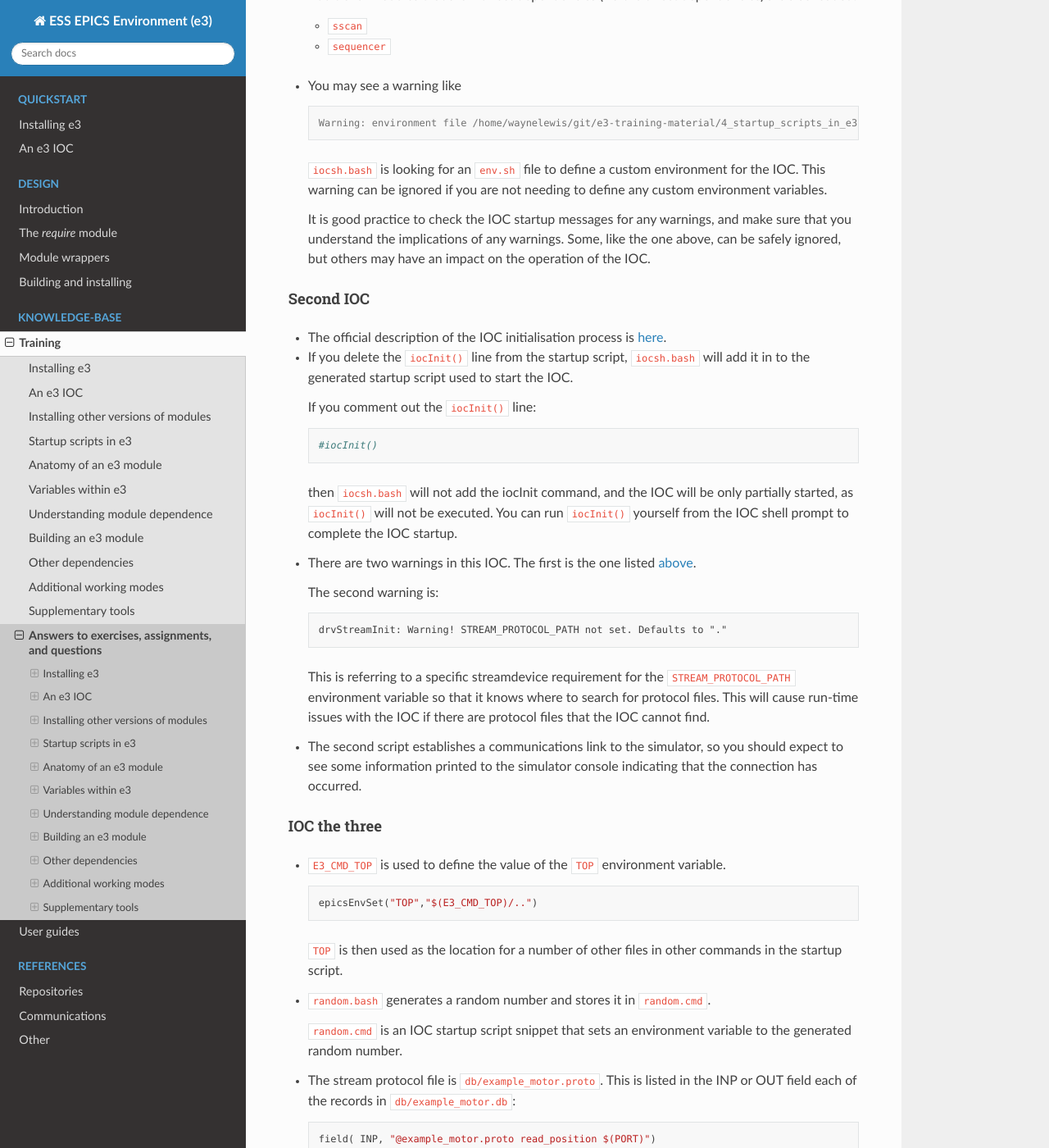
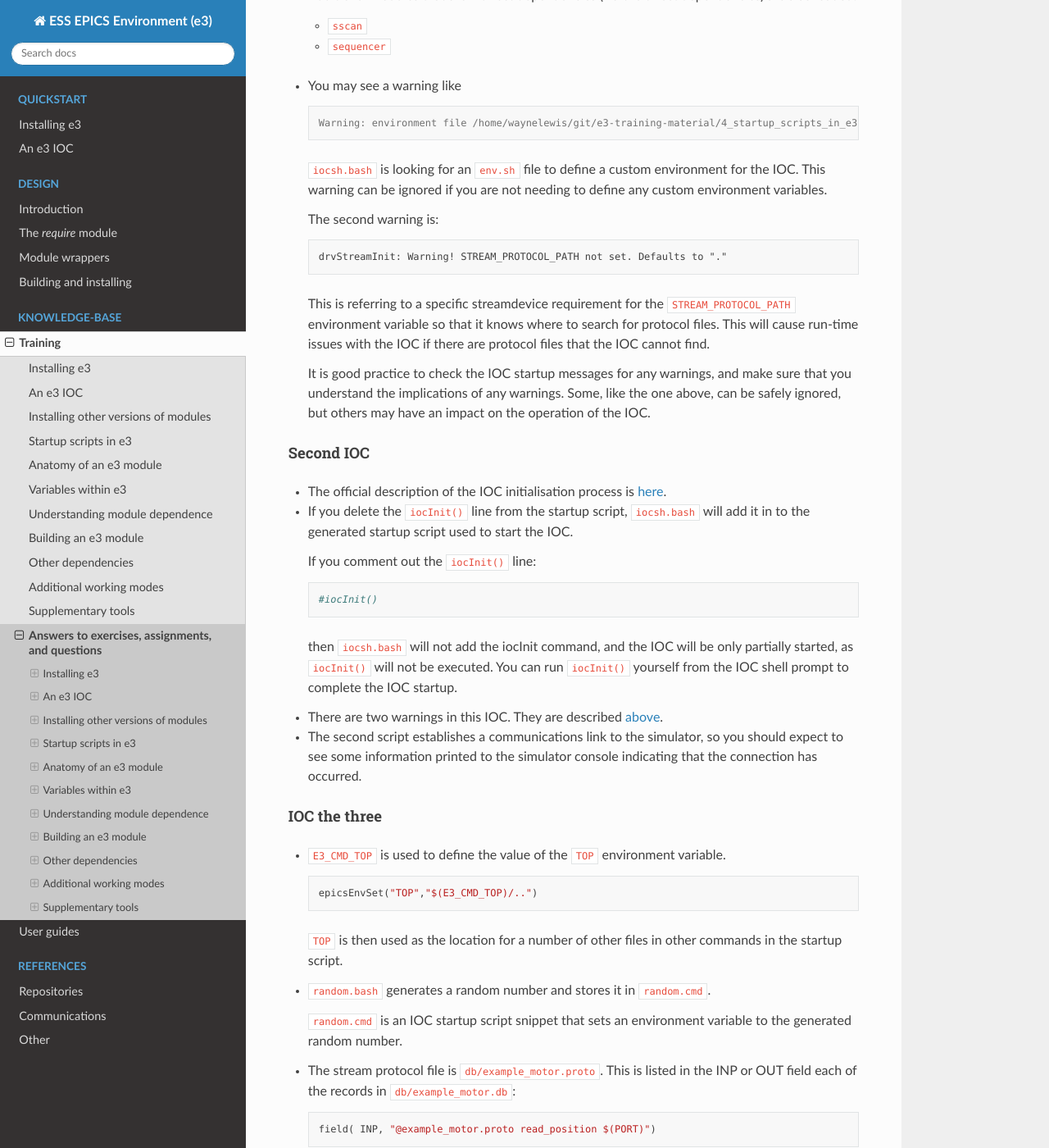
Before and after one commit to ttkorhonen/e3pages, a Sphinx documentation site: the page built from docs/kb/training/workbook/99_exercise_answers.md, in a window 1280 px wide and 1400 px high, scrolled down 4585 px. Shown: the whole window at 82% size. Built offline with Sphinx 7.4.7 and the Read the Docs theme 2.0.0, drawn with Linux system fonts in a browser that asks for light colours; some of the changed lines change nothing that is shown; some of the changed text lies outside the part shown.

Commit message:
Fixes based on comments from Simon on MR

````diff
--- a/docs/kb/training/workbook/99_exercise_answers.md
+++ b/docs/kb/training/workbook/99_exercise_answers.md
@@ -230,7 +230,7 @@ None
   - `sscan`
   - `sequencer`
 
-(env_sh_warning)=
+(warnings)=
 - You may see a warning like
   ```console
   Warning: environment file /home/waynelewis/git/e3-training-material/4_startup_scripts_in_e3/env.sh does not exist.
@@ -238,6 +238,16 @@ None
   `iocsh.bash` is looking for an `env.sh` file to define a custom environment
   for the IOC. This warning can be ignored if you are not needing to define any
   custom environment variables.
+
+  The second warning is:
+  ```
+  drvStreamInit: Warning! STREAM_PROTOCOL_PATH not set. Defaults to "."
+  ```
+
+  This is referring to a specific streamdevice requirement for the
+  `STREAM_PROTOCOL_PATH` environment variable so that it knows where to search
+  for protocol files. This will cause run-time issues with the IOC if there are
+  protocol files that the IOC cannot find.
 
   It is good practice to check the IOC startup messages for any warnings, and
   make sure that you understand the implications of any warnings. Some, like the
@@ -259,17 +269,7 @@ None
   partially started, as `iocInit()` will not be executed. You can run
   `iocInit()` yourself from the IOC shell prompt to complete the IOC startup.
 
-- There are two warnings in this IOC. The first is the one listed
-  {ref}`above <env_sh_warning>`.
-
-  The second warning is:
-  ```
-  drvStreamInit: Warning! STREAM_PROTOCOL_PATH not set. Defaults to "."
-  ```
-  This is referring to a specific streamdevice requirement for the
-  `STREAM_PROTOCOL_PATH` environment variable so that it knows where to search
-  for protocol files. This will cause run-time issues with the IOC if there are
-  protocol files that the IOC cannot find.
+- There are two warnings in this IOC. They are described {ref}`above <warnings>`.
 
 - The second script establishes a communications link to the simulator, so you
   should expect to see some information printed to the simulator console
@@ -310,7 +310,7 @@ None
 - `iocAdminSoft.db` is located in the `db` directory in the `iocstats` module in
   your e3 environment. On the shared file system, the location is:
   ```
-  [iocuser@host]$ ls /epics/base-7.0.5/require/3.4.1/siteMods/iocstats/3.1.16+0/db/iocAdminSoft.db
+  [iocuser@host:~]$ ls /epics/base-7.0.5/require/3.4.1/siteMods/iocstats/3.1.16+0/db/iocAdminSoft.db
   /epics/base-7.0.5/require/3.4.1/siteMods/iocstats/3.1.16+0/db/iocAdminSoft.db
   ```
 
````
